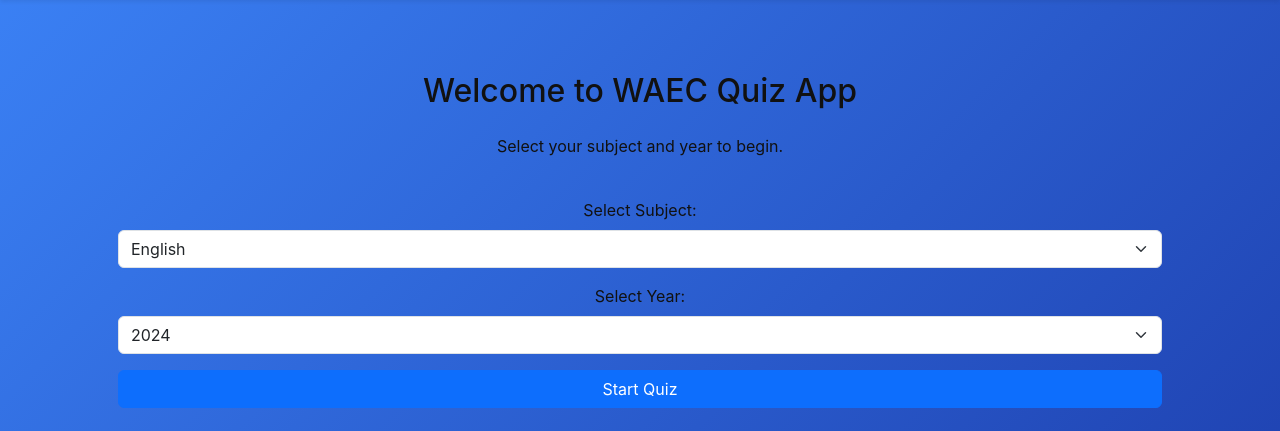
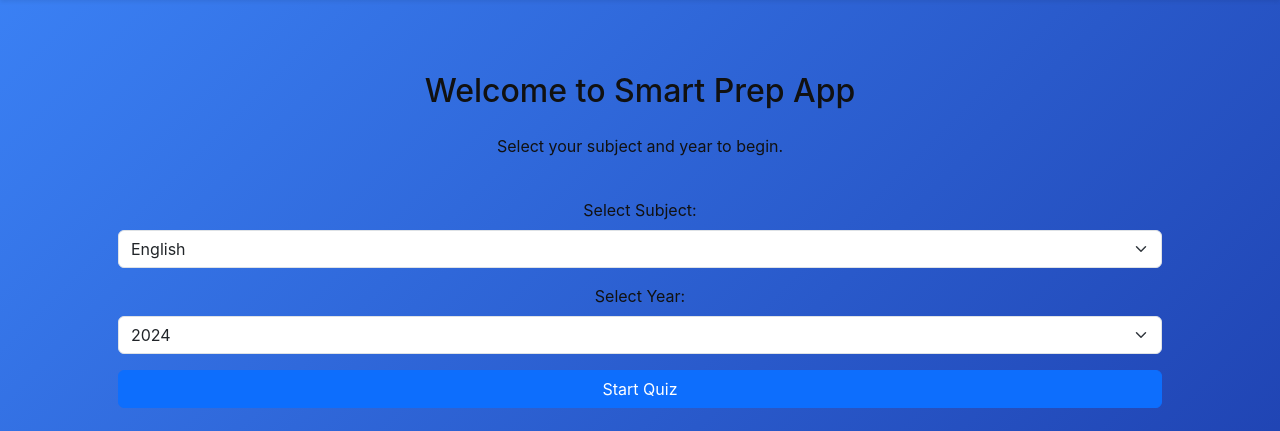
Before and after one commit to ebukaxyrus/waecflask, a Flask app: page / in a window 1280 px wide. Shown: the part 56-487 px from the top of the page. Run offline with Flask 3, Linux system fonts and the light colour scheme.

Commit message:
Update app name in index.html

```diff
--- a/templates/index.html
+++ b/templates/index.html
@@ -1,7 +1,7 @@
 {% extends 'layout.html' %}
 {% block content %}
 <div class="container py-5 text-center">
-  <h2 class="mb-4">Welcome to WAEC Quiz App</h2>
+  <h2 class="mb-4">Welcome to Smart Prep App</h2>
   <p>Select your subject and year to begin.</p>
 
   <form action="{{ url_for('start') }}" method="POST" class="p-4">
```
